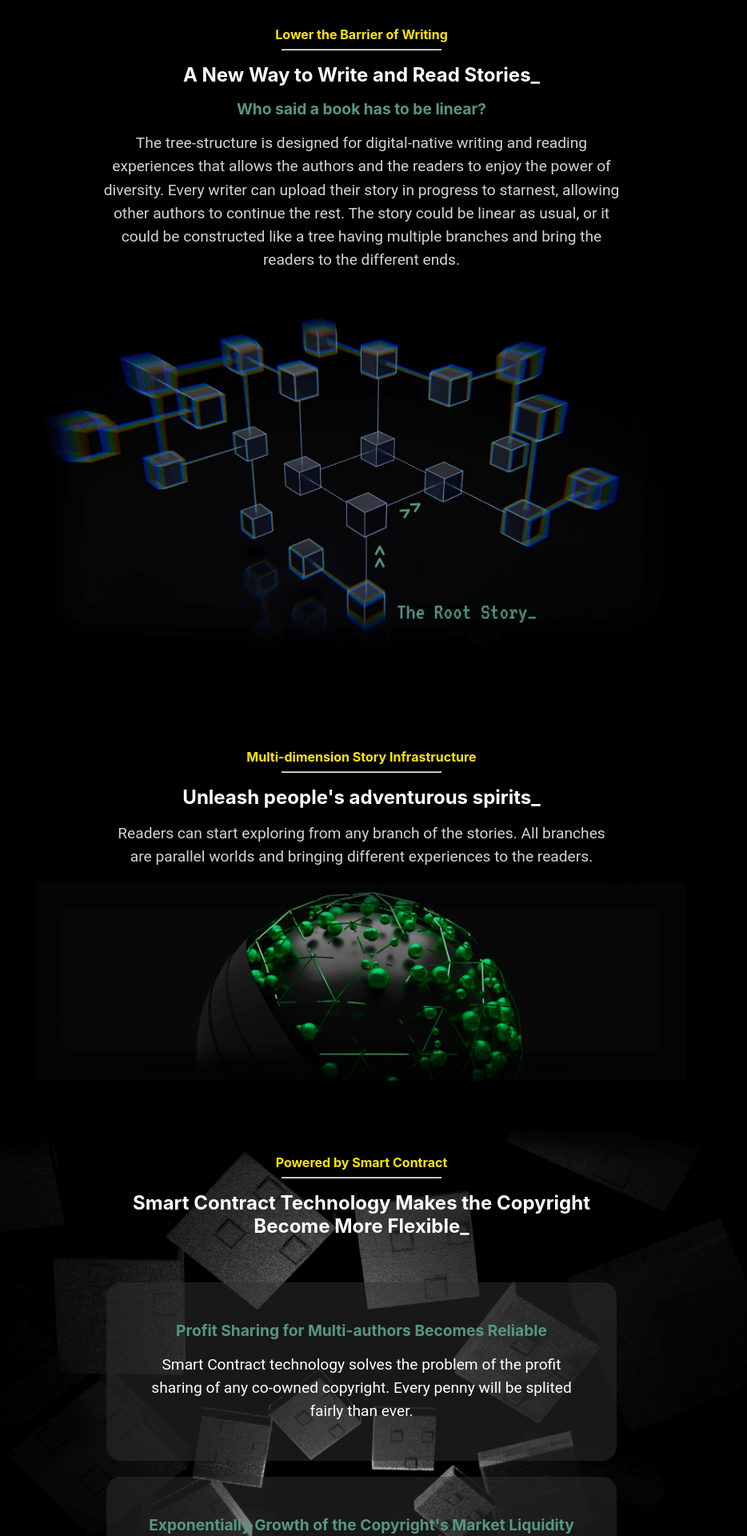
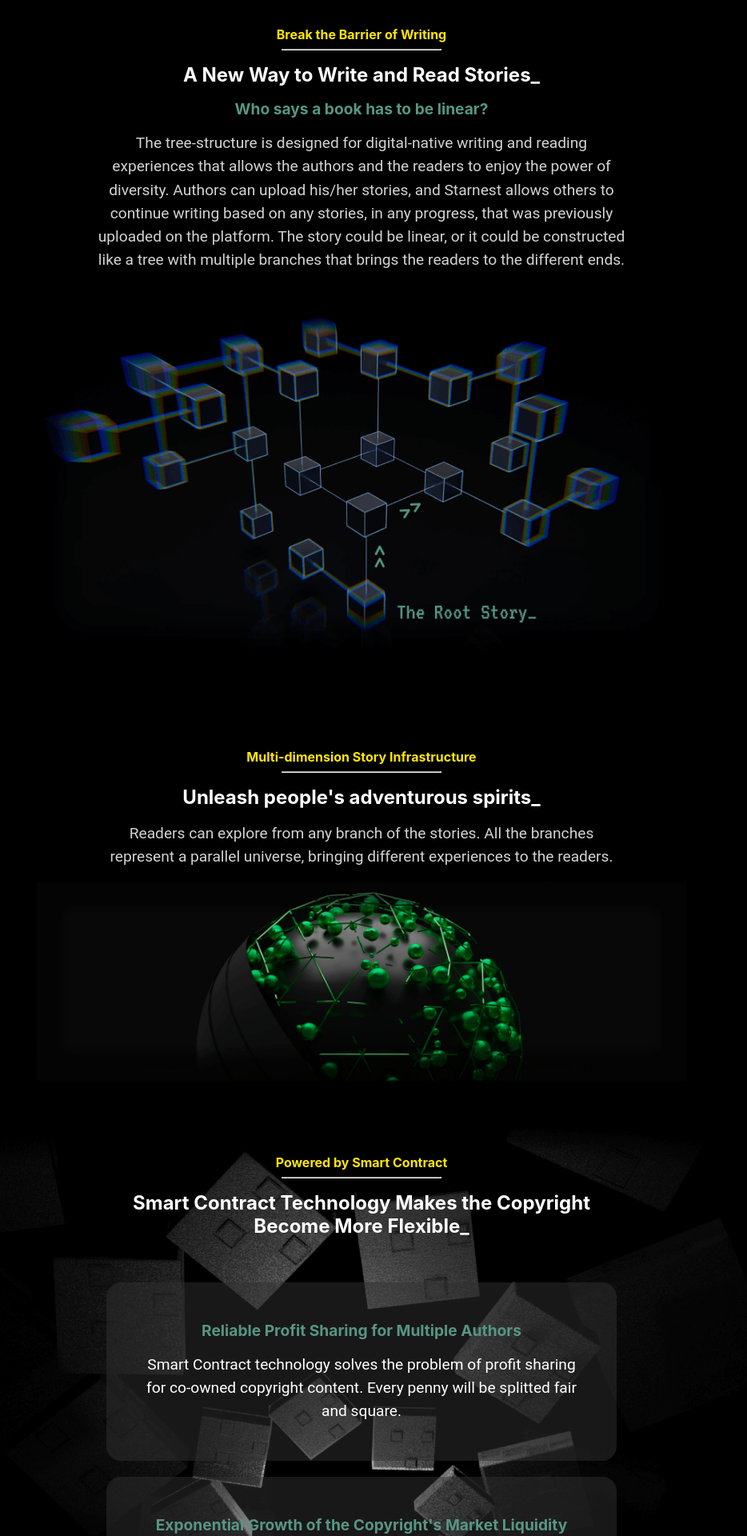
Before and after one commit to joshchan-eth/joshchan-eth.github.io, a React (Create React App) app: page / in a window 1280 px wide. Shown: the part 740-2660 px from the top of the page at 80% size, without its empty margins (188-1122 px from the left). Built offline with nearby package versions, Linux system fonts and the light colour scheme.

Commit message:
content update

```diff
--- a/src/About.jsx
+++ b/src/About.jsx
@@ -7,15 +7,15 @@ function About() {
             <InfoSet
                 sectionName={"What is STARNEST?"}
                 title={"A Gateway for the Writers to Join the Web3 Ecosystem."}
-                subtitle={'We believe "Web3 will change the whole experiences of writing and reading."'}
+                subtitle={'We believe "Web3 will change the whole experiences of writing and reading as it has already did in other areas."'}
                 content={""}
                 imgLink={require("./img/about.png")}
                 imgAlt={"about starnest"}
                 picWidth={"70%"}
             />
             <p className="textBox">
-            Tens of thousand of writers are creating stories everyday. However, few of them are being seen by the public, let alone published as physical books, or used to make animations, movies or drawings. Moreover, there are more amateur writers even don't have enough time to finish their masterpieces.
-            <br/>STARNEST is a service based on blockchain technology, helping the authors to co-create stories and earn the fair profit from their works. Smart contract empowers digital copyrights to become tradable and can split the profit generated by the stories.
+            Tens of thousand of writers are creating stories everyday. However, only a handful of them are being seen by the public, let alone publishing physical books, or used to make animations, movies or drawings. Moreover, there are many amateur writers who don't have enough time to finish their masterpieces.
+            <br/>STARNEST is a service connecting blockchain technology to help authors in co-creating stories and earning their fair share of the the profit from their works. Smart contract empowers digital copyrights to become tradable and can easily split the profit generated by the stories.
             </p>
         </section>
     );
--- a/src/Concept.jsx
+++ b/src/Concept.jsx
@@ -5,10 +5,10 @@ function Concept() {
   return (
     <section className="concept">
         <InfoSet
-            sectionName={"Lower the Barrier of Writing"}
+            sectionName={"Break the Barrier of Writing"}
             title={"A New Way to Write and Read Stories_" }
-            subtitle={"Who said a book has to be linear?"}
-            content={"The tree-structure is designed for digital-native writing and reading experiences that allows the authors and the readers to enjoy the power of diversity. Every writer can upload their story in progress to starnest, allowing other authors to continue the rest. The story could be linear as usual, or it could be constructed like a tree having multiple branches and bring the readers to the different ends."}
+            subtitle={"Who says a book has to be linear?"}
+            content={"The tree-structure is designed for digital-native writing and reading experiences that allows the authors and the readers to enjoy the power of diversity. Authors can upload his/her stories, and Starnest allows others to continue writing based on any stories, in any progress, that was previously uploaded on the platform. The story could be linear, or it could be constructed like a tree with multiple branches that brings the readers to the different ends."}
             imgLink={require("./img/tree-structured-story.png")}
             imgAlt={"tree-structure-story"}
             picWidth={"70%"}
--- a/src/CopyrightFragmentation.jsx
+++ b/src/CopyrightFragmentation.jsx
@@ -17,12 +17,12 @@ function CopyrightFragmentation() {
                 picWidth={""}
             />
             <DesCard
-                title={"Profit Sharing for Multi-authors Becomes Reliable "}
-                content={"Smart Contract technology solves the problem of the profit sharing of any co-owned copyright. Every penny will be splited fairly than ever."}
+                title={"Reliable Profit Sharing for Multiple Authors"}
+                content={"Smart Contract technology solves the problem of profit sharing for co-owned copyright content. Every penny will be splitted fair and square."}
             />
             <DesCard
-                title={"Exponentially Growth of the Copyright's Market Liquidity"}
-                content={"The barrier of trading copyrights is always extremely high. However, turning the copyrights into NFTs will empower them be directly bought and sold online."}
+                title={"Exponential Growth of the Copyright's Market Liquidity"}
+                content={"The barrier of trading copyrights is always extremely high. However, turning the copyrights into NFTs will empower them be directly bought and sold online. Turning copyrights into NFTs bypasses all difficulties and barriers created by the copyright itself. Thus, allowing trading for copyrights to happen directly online."}
             />
         </section>
     );
--- a/src/EconomicModel.jsx
+++ b/src/EconomicModel.jsx
@@ -5,14 +5,14 @@ function EconomicModel() {
     return(
         <section className="ecoModel">
             <InfoSet
-                sectionName={"We Make it Easier to Monetize Your Works"}
+                sectionName={"Easily Monetize Your Work"}
                 title={
                 <div>
-                    Earn the <span>License Fee</span> of the Whole Story_
+                    Earn Money from <span>Licensing Your Stories </span>_
                 </div>
                 }
                 subtitle={""}
-                content={"When being one of the story owners, people also own the rights to the story. This means that when a story generates any revenue, including licensing, publishing, etc., people can get a share of it. The DAO(Decentralized autonomous organization) will handle the licensing and publishing collaborations on behalf of all story owners, so the only thing writers need to do is focusing more on writing great stories."}
+                content={"Being one of the story owners, people also own the rights to the story. This means when a story generates any revenue, including licensing, publishing, etc., people can get a share of the profit. The DAO(Decentralized autonomous organization) will handle the licensing and publishing on behalf of all story owners, so the only thing writers need to do is focusing more on writing great stories."}
                 imgLink={require("./img/derivative-products.png")}
                 imgAlt={"derivative products"}
                 picWidth={"70%"}
@@ -40,7 +40,7 @@ function EconomicModel() {
                 </div>
                 }
                 subtitle={""}
-                content={"Since the copyrights have become the provable digital assets, owners can trade them easier than ever."}
+                content={"Copyrights as provable digital assets can be traded significantly easilier than ever."}
                 imgLink={require("./img/earn-from-trading.png")}
                 imgAlt={"earn-from-trading"}
                 picWidth={"60%"}
@@ -54,7 +54,7 @@ function EconomicModel() {
                 </div>
                     }
                 subtitle={""}
-                content={"The platfrom will charge our readers for the subscription reading fees. These fees will be stored into a vault belongs to the story tree, and will be transfered to all the co-authors of the story."}
+                content={"The Starnest platform is subscription base, so there will be a monthly fee. The fees will be stored into a vault that belongs to the story tree, and will be transferred to all the co-authors of the story, also on a monthly basis."}
                 imgLink={require("./img/earn-from-the-readers.png")}
                 imgAlt={"earn-from-the-readers"}
                 picWidth={"60%"}
--- a/src/Main.jsx
+++ b/src/Main.jsx
@@ -49,7 +49,7 @@ function Main() {
       <div style={{height:"30px"}} />
       <div className="mainCard">
         <h1>
-          Write as you always do, <br/> and earn as you never before_
+          Write as you always have; <br/> Earn as you never did before_
         </h1>
         <p>
           The Very First <span style={{fontWeight:"bold", color:"rgb(255, 230, 0)"}}>Write-to-Earn</span> System with Web3.
--- a/src/Parallel-Stories.jsx
+++ b/src/Parallel-Stories.jsx
@@ -7,7 +7,7 @@ function ParallelStories() {
             <InfoSet
             sectionName={"Multi-dimension Story Infrastructure"}
             title={"Unleash people's adventurous spirits_" }
-            content={"Readers can start exploring from any branch of the stories. All branches are parallel worlds and bringing different experiences to the readers."}
+            content={"Readers can explore from any branch of the stories. All the branches represent a parallel universe, bringing different experiences to the readers."}
             imgLink={require("./img/parallel-stories.png")}
             imgAlt={"Parallel Stories"}
             picWidth={"70%"}
--- a/src/Roadmap.jsx
+++ b/src/Roadmap.jsx
@@ -35,7 +35,7 @@ function Roadmap(){
                 </h6>
                 <ul className="roadmapUl">
                     <li>Adding the selection algorithm to the story web. </li>
-                    <li>Publish the first multiple-dimension book in the metaverse.</li>
+                    <li>Publish the first multi-dimension book in the metaverse.</li>
                     <li>Reveal the second wave of the characters.</li>
                 </ul>
                 <h6>
--- a/src/Social.jsx
+++ b/src/Social.jsx
@@ -6,7 +6,7 @@ function Social(){
     return(
         <section className="social" style={{ backgroundImage: `url(${SocialBg})`, backgroundSize:`100%`, backgroundRepeat:`no-repeat`}}>
             <h5>
-                Stay Tuned by Following Our Twitter!
+                Stay Tuned by Following Our Social Media!
             </h5>
             <SocialBundle />
         </section>
```
